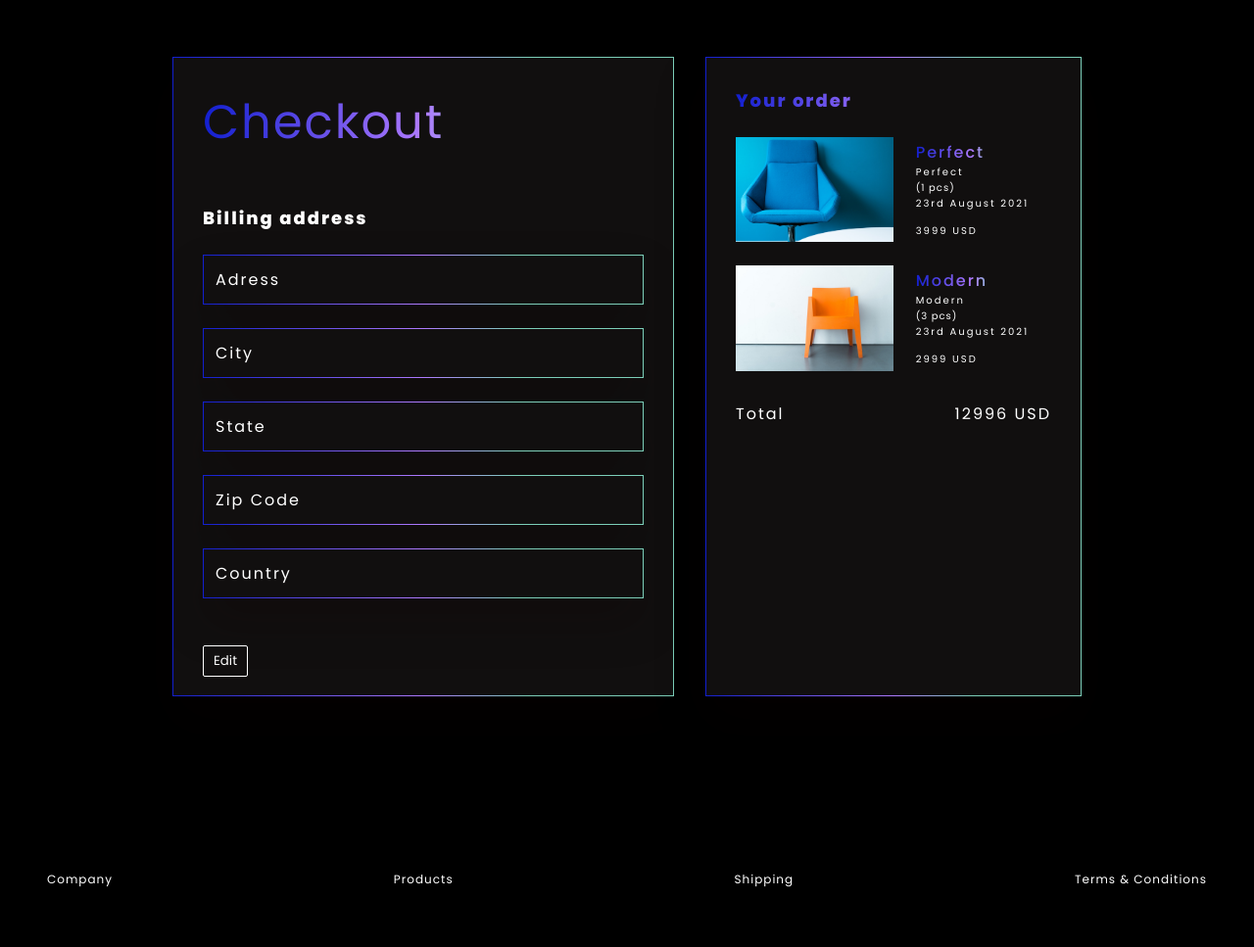
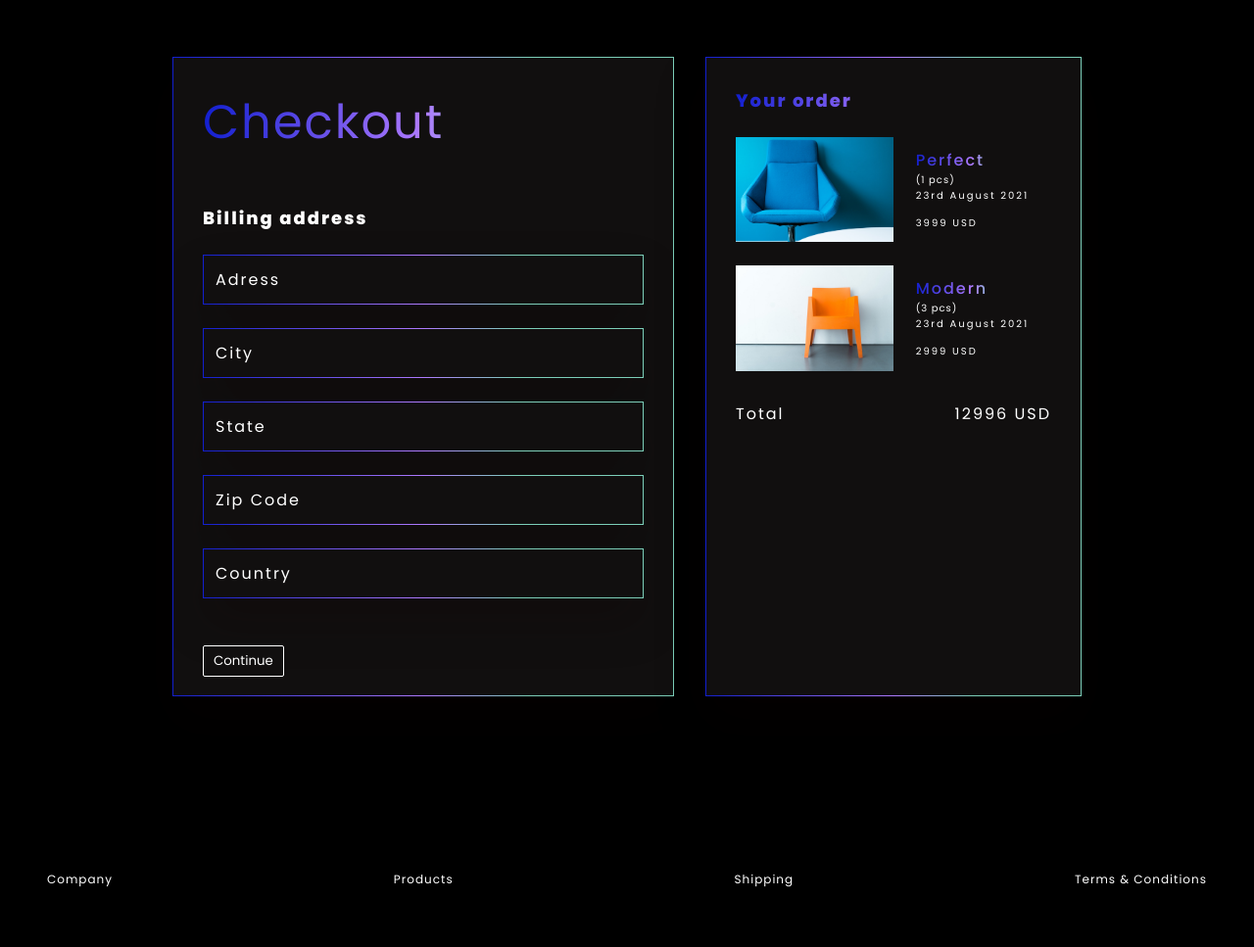
Before and after one commit to zayprom/django-ecommerce, a Django app: page /checkout/ in a window 1280 px wide. Shown: the part 100-1067 px from the top of the page at 98% size. Run offline with Django 3.2, Linux system fonts and the light colour scheme; a user stored in the database is signed in; data comes from the database, SQL or seed files in the repository; some libraries are stand-ins or nearby versions.

Commit message:
first commit

```diff
--- a/store/templates/store/checkout.html
+++ b/store/templates/store/checkout.html
@@ -27,7 +27,7 @@
             </div>
                 <div class="billing-details">
                     <div class="account-headings">Billing address</div>
-                    <form class="login-form user">
+                    <form id ='form' class="login-form user">
                         <div>
                           <label for="Address">
                             <input type="text" placeholder="Adress" />
@@ -53,9 +53,11 @@
                               <input type="country" placeholder="Country" />
                             </label>
                           </div>
-                      </form>
+
             </div>
-            <button class="qty-btn">Edit</button>
+            <input id='submit' class="qty-btn" type='submit' value="Continue">
+            <button id='payment' class="qty-btn hidden">Payment</button>
+          </form>
             </div>
         </div>
         <div class="account-container-2">
@@ -72,7 +74,6 @@
 
                 <div class="order-details">
                 <div class="order-num gradient">{{item.product.name}}</div>
-                <div class="order-product">{{item.product.name}}</div>
                 <div class="order-detail">({{item.quantity}} pcs)</div>
                 <div class="order-date">23rd August 2021</div>
                 <div class="order-status">{{item.product.price|floatformat:0}} USD</div>
@@ -92,10 +93,29 @@
 
 </main>
 <script type="text/javascript">
-  if (user != 'AnonymousUser'){
-    document.getElementById('visitor').innerHTML= ''
-    document.getElementById('person-details').classList.add('hidden');
+
+  let form = document.getElementById('form');
+
+  form.addEventListener('submit', function(e){
+    e.preventDefault();
+    console.log('Form submitted...');
+    document.getElementById('submit').classList.add('hidden');
+    document.getElementById('payment').classList.remove('hidden');
+
+  })
+
+  document.getElementById('payment').addEventListener('click', function(e) {
+    submitFormData();
+  })
+
+  function submitFormData(){
+    console.log('Payment button clicked')
   }
+
+  // if (user != 'AnonymousUser'){
+  //   document.getElementById('visitor').innerHTML= '';
+  //   document.getElementById('person-details').classList.add('hidden');
+  // }
 </script>
 
 {% endblock content %}
```
Also changed, not shown: store/models.py (+6 -1 lines).
